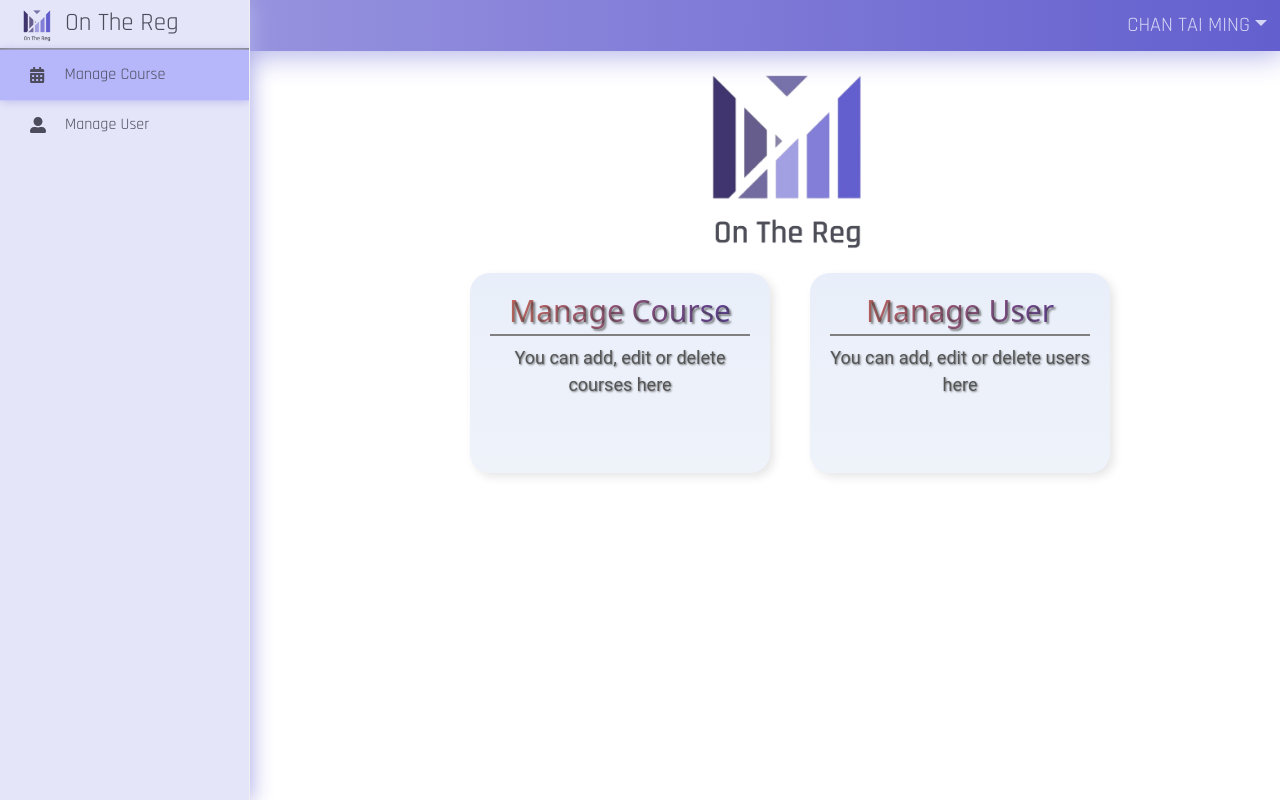
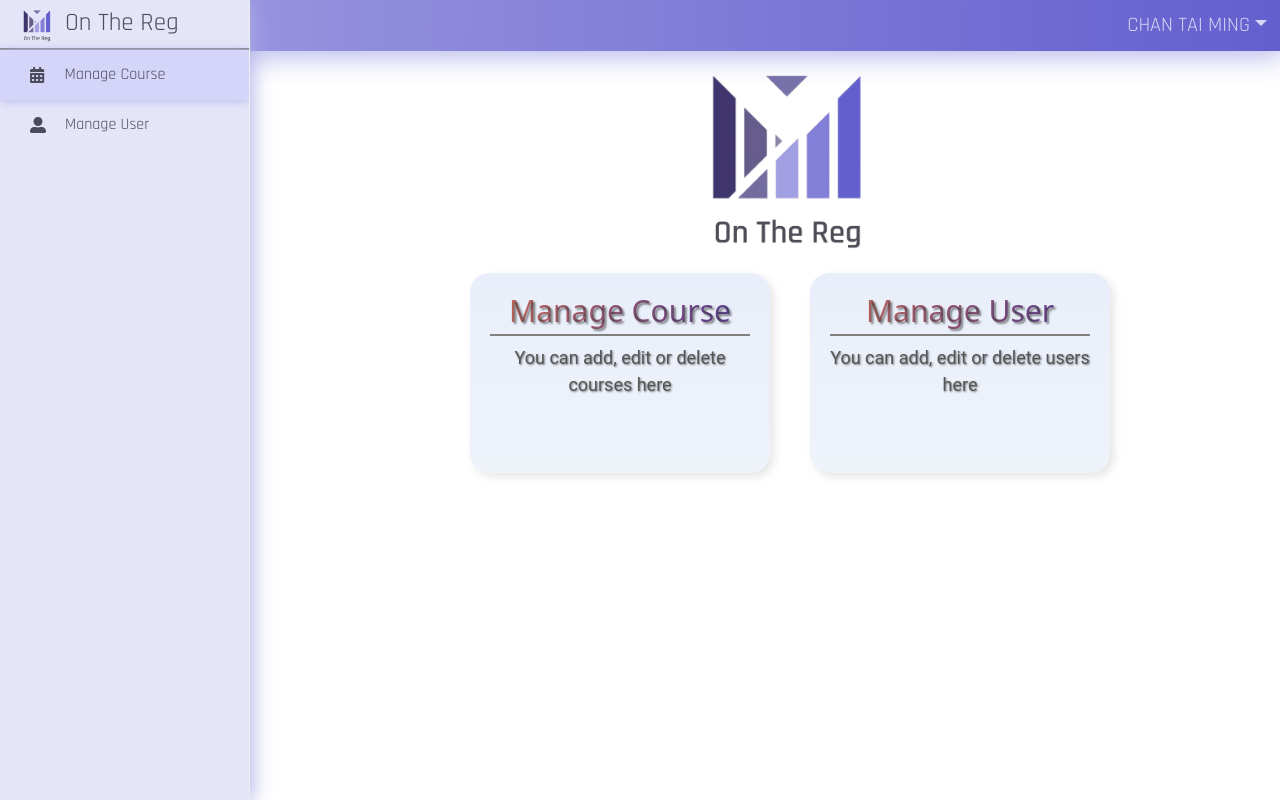
Before and after one commit to tsoikh0917/on_the_reg, a React (Create React App) app in the folder client/: page / in a window 1280 px wide. In both pictures the pointer is over the link "Manage Course". Built offline with nearby package versions, Linux system fonts and the light colour scheme.

Commit message:
change_side_bar_css

```diff
--- a/client/src/components/sidebar/sidebar.css
+++ b/client/src/components/sidebar/sidebar.css
@@ -37,7 +37,7 @@
 }
 
 #bar_component:hover{
-  background-color: #B6B6FA;
+  background-color: #d5d5f9;
   color: #4c4c5d;
   box-shadow: 1px 1px 10px #AFAFE9;
   font-weight: 400;
```
